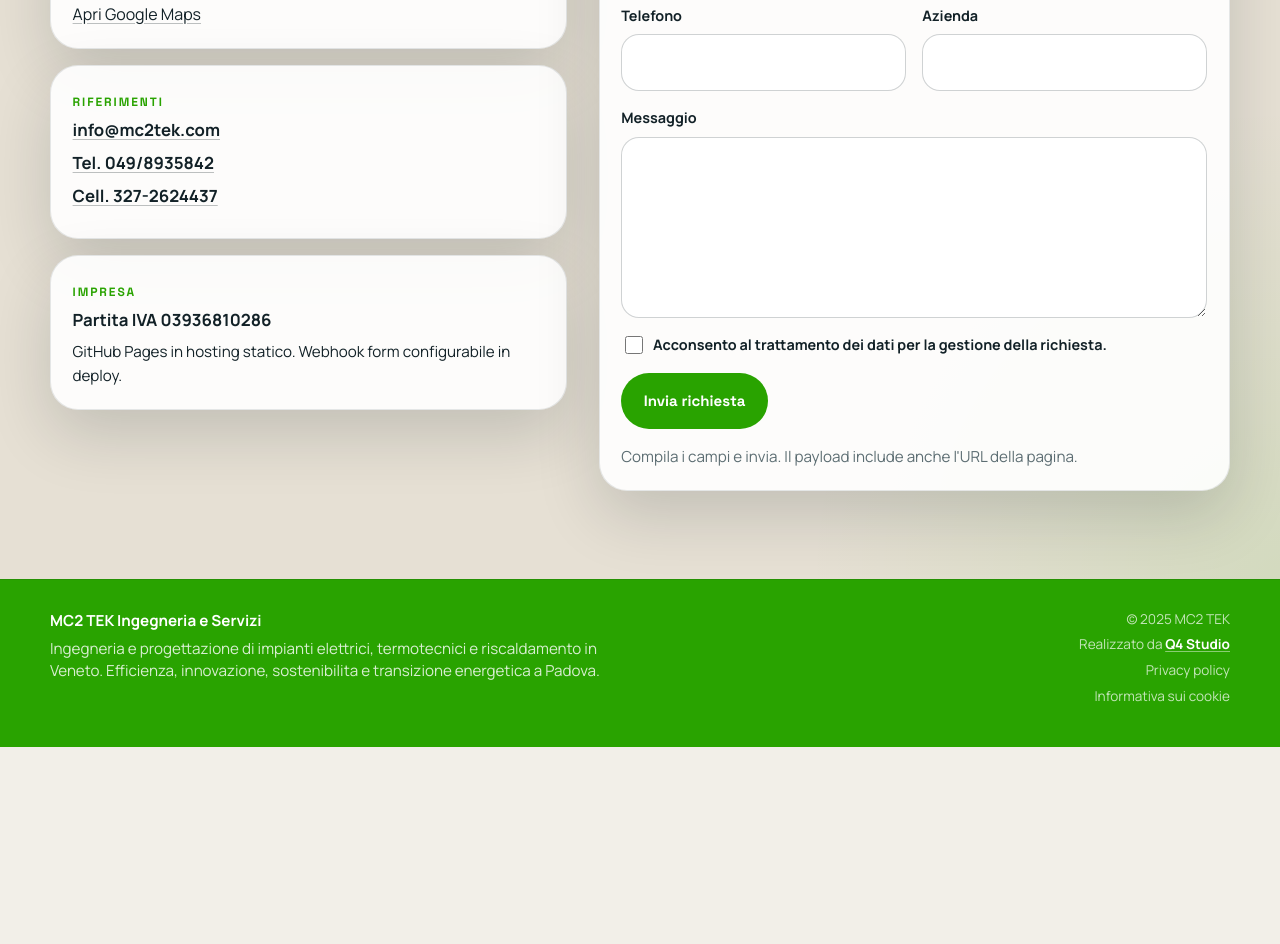
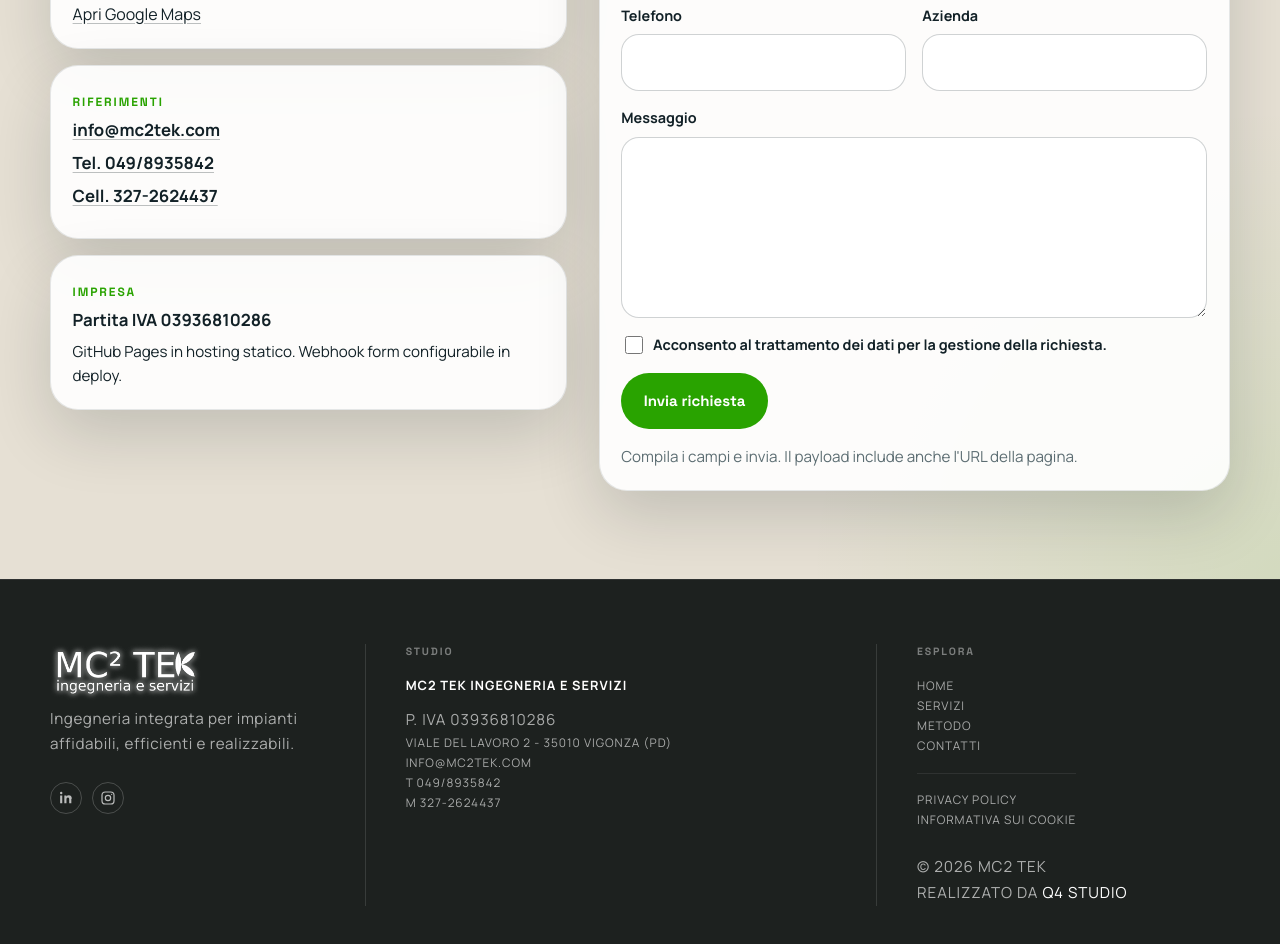
Before and after one commit to Q4-Studio/mc2tek-landing, an Astro site: page / in a window 1280 px wide. Shown: the part 3234-4178 px from the top of the page. Before the commit the page ends 3981 px from the top, so only its background shows below. Built offline with nearby package versions, Linux system fonts and the light colour scheme; Astro itself is replaced by a stand-in of ours; no server answers.

Commit message:
feat: redesign footer and add social links

```diff
--- a/src/data/site.js
+++ b/src/data/site.js
@@ -113,6 +113,16 @@ export function createSiteConfig(webhookUrl = "") {
     },
     footer: {
       notes: ["Privacy policy", "Informativa sui cookie"],
+      socials: [
+        {
+          label: "LinkedIn",
+          href: "https://www.linkedin.com/company/mc2-tek-ingegneria-e-servizi/",
+        },
+        {
+          label: "Instagram",
+          href: "https://www.instagram.com/mc2_tek/",
+        },
+      ],
     },
   };
 }
--- a/src/pages/index.astro
+++ b/src/pages/index.astro
@@ -24,6 +24,7 @@ site.approach.image = withBase(site.approach.image);
 
 const logoSrc = withBase("/source-assets/media/mc2tek-logo.png");
 const seoImage = withBase("/source-assets/video/d36175f4549276e09bf8bac02ef5958f.jpg");
+const currentYear = new Date().getFullYear();
 ---
 
 <BaseLayout title={site.brand.legalName} description={site.brand.description} image={seoImage}>
@@ -149,16 +150,56 @@ const seoImage = withBase("/source-assets/video/d36175f4549276e09bf8bac02ef5958f
 
   <footer class="site-footer">
     <div class="shell footer-inner">
-      <div>
+      <div class="footer-brand">
+        <a class="footer-brand-link" href="#top" aria-label={`Vai all'inizio di ${site.brand.name}`}>
+          <img class="footer-logo" src={logoSrc} alt="MC2 TEK" />
+        </a>
+        <p class="footer-tagline">Ingegneria integrata per impianti affidabili, efficienti e realizzabili.</p>
+        <div class="footer-socials" aria-label="Profili social">
+          {site.footer.socials.map((social) => (
+            <a class="footer-social-link" href={social.href} target="_blank" rel="noreferrer" aria-label={social.label}>
+              {social.label === "LinkedIn" ? (
+                <svg viewBox="0 0 24 24" aria-hidden="true">
+                  <path d="M6.4 8.2H3.2V20h3.2V8.2Zm.2-3.7A1.8 1.8 0 1 0 3 4.5a1.8 1.8 0 0 0 3.6 0ZM20.8 13.2c0-3.6-1.9-5.3-4.5-5.3a4 4 0 0 0-3.6 2v-1.7H9.5V20h3.2v-5.8c0-1.5.3-3 2.2-3 1.9 0 1.9 1.8 1.9 3.1V20H20v-6.8Z" />
+                </svg>
+              ) : (
+                <svg viewBox="0 0 24 24" aria-hidden="true">
+                  <rect x="3" y="3" width="18" height="18" rx="5"></rect>
+                  <circle cx="12" cy="12" r="4"></circle>
+                  <circle class="instagram-dot" cx="17.5" cy="6.5" r="1"></circle>
+                </svg>
+              )}
+            </a>
+          ))}
+        </div>
+      </div>
+
+      <div class="footer-column footer-company">
+        <span class="footer-label">Studio</span>
         <strong>{site.brand.legalName}</strong>
-        <p>{site.brand.description}</p>
+        <p>P. IVA {site.brand.vat}</p>
+        <a href={site.brand.mapsUrl} target="_blank" rel="noreferrer">{site.brand.address}</a>
+        <a href={`mailto:${site.brand.email}`}>{site.brand.email}</a>
+        <a href={`tel:${site.brand.phone.replaceAll("/", "")}`}>T {site.brand.phone}</a>
+        <a href={`tel:${site.brand.mobile.replaceAll("-", "")}`}>M {site.brand.mobile}</a>
       </div>
-      <div class="footer-meta">
-        <span>&copy; 2025 MC2 TEK</span>
-        <span>Realizzato da <a href="https://q4.studio" target="_blank" rel="noreferrer">Q4 Studio</a></span>
-        {site.footer.notes.map((note) => (
-          <span>{note}</span>
-        ))}
+
+      <div class="footer-column footer-links">
+        <span class="footer-label">Esplora</span>
+        <nav class="footer-nav" aria-label="Navigazione nel footer">
+          {site.nav.map((item) => (
+            <a href={item.href}>{item.label}</a>
+          ))}
+        </nav>
+        <div class="footer-legal">
+          {site.footer.notes.map((note) => (
+            <span>{note}</span>
+          ))}
+        </div>
+        <p class="footer-credit">
+          &copy; {currentYear} MC2 TEK<br />
+          Realizzato da <a href="https://q4.studio" target="_blank" rel="noreferrer">Q4 Studio</a>
+        </p>
       </div>
     </div>
   </footer>
--- a/src/styles/global.css
+++ b/src/styles/global.css
@@ -700,56 +700,162 @@ h3 {
 }
 
 .site-footer {
-  padding-block: 1.8rem 2.5rem;
-  background: var(--accent);
-  border-top: 1px solid rgba(8, 18, 24, 0.12);
-  color: rgba(255, 255, 255, 0.8);
-  font-size: 0.85rem;
+  padding-block: 4rem;
+  background: #1d211f;
+  border-top: 1px solid rgba(255, 255, 255, 0.08);
+  color: rgba(255, 255, 255, 0.64);
+  font-size: 0.74rem;
+  letter-spacing: 0.08em;
 }
 
 .footer-inner {
-  display: flex;
-  align-items: flex-start;
-  justify-content: space-between;
-  gap: 2rem;
+  display: grid;
+  grid-template-columns: 0.8fr 1.3fr 0.9fr;
+  align-items: stretch;
+  gap: 0;
 }
 
-.footer-inner > div:first-child {
-  max-width: 36rem;
+.footer-brand,
+.footer-column {
+  min-width: 0;
 }
 
-.footer-inner strong {
-  display: block;
-  margin-bottom: 0.35rem;
-  font-size: 0.95rem;
-  color: #fff;
+.footer-brand {
+  padding-right: 2.5rem;
 }
 
-.footer-inner p {
-  color: rgba(255, 255, 255, 0.82);
-  line-height: 1.45;
+.footer-brand-link {
+  display: inline-flex;
 }
 
-.footer-meta {
+.footer-logo {
+  display: block;
+  width: 9.5rem;
+  height: auto;
+  filter: brightness(0) invert(1);
+}
+
+.footer-tagline {
+  max-width: 17rem;
+  margin-top: 1.2rem;
+  color: rgba(255, 255, 255, 0.48);
+  line-height: 1.65;
+  letter-spacing: 0.04em;
+}
+
+.footer-socials {
+  display: flex;
+  gap: 0.65rem;
+  margin-top: 1.6rem;
+}
+
+.footer-social-link {
+  display: grid;
+  width: 2rem;
+  height: 2rem;
+  place-items: center;
+  border: 1px solid rgba(255, 255, 255, 0.2);
+  border-radius: 50%;
+  color: rgba(255, 255, 255, 0.7);
+  transition: border-color 180ms ease, background 180ms ease, color 180ms ease, transform 180ms ease;
+}
+
+.footer-social-link:hover,
+.footer-social-link:focus-visible {
+  border-color: var(--accent);
+  background: var(--accent);
+  color: #fff;
+  transform: translateY(-2px);
+}
+
+.footer-social-link svg {
+  width: 1rem;
+  height: 1rem;
+  fill: currentColor;
+}
+
+.footer-social-link rect,
+.footer-social-link circle {
+  fill: none;
+  stroke: currentColor;
+  stroke-width: 1.8;
+}
+
+.footer-social-link .instagram-dot {
+  fill: currentColor;
+  stroke: none;
+}
+
+.footer-column {
   display: flex;
   flex-direction: column;
-  align-items: flex-end;
-  gap: 0.3rem;
-  color: rgba(255, 255, 255, 0.72);
-  text-align: right;
-  white-space: nowrap;
+  align-items: flex-start;
+  padding-left: 2.5rem;
+  border-left: 1px solid rgba(255, 255, 255, 0.12);
 }
 
-.footer-meta a {
-  color: #fff;
+.footer-label {
+  margin-bottom: 1rem;
+  color: rgba(255, 255, 255, 0.42);
+  font-family: "Space Grotesk", sans-serif;
+  font-size: 0.66rem;
   font-weight: 700;
-  text-decoration: underline;
-  text-decoration-color: rgba(255, 255, 255, 0.45);
-  text-underline-offset: 0.18em;
+  letter-spacing: 0.18em;
+  text-transform: uppercase;
 }
 
-.footer-meta a:hover {
-  text-decoration-color: currentColor;
+.footer-company strong {
+  display: block;
+  margin-bottom: 0.7rem;
+  color: #fff;
+  font-size: 0.8rem;
+  letter-spacing: 0.08em;
+  text-transform: uppercase;
+}
+
+.footer-company p,
+.footer-company a,
+.footer-nav a,
+.footer-legal span,
+.footer-credit {
+  color: rgba(255, 255, 255, 0.62);
+  line-height: 1.7;
+  text-transform: uppercase;
+}
+
+.footer-company a,
+.footer-nav a,
+.footer-credit a {
+  transition: color 180ms ease;
+}
+
+.footer-company a:hover,
+.footer-nav a:hover,
+.footer-credit a:hover {
+  color: var(--accent);
+}
+
+.footer-nav,
+.footer-legal {
+  display: flex;
+  flex-direction: column;
+  align-items: flex-start;
+}
+
+.footer-legal {
+  margin-top: 1rem;
+  padding-top: 1rem;
+  border-top: 1px solid rgba(255, 255, 255, 0.08);
+}
+
+.footer-credit {
+  margin-top: auto;
+  padding-top: 1.5rem;
+  color: rgba(255, 255, 255, 0.38);
+}
+
+.footer-credit a {
+  color: #fff;
 }
 
 @keyframes drift {
@@ -830,12 +936,22 @@ h3 {
   }
 
   .footer-inner {
-    flex-direction: column;
+    grid-template-columns: 1fr;
+    gap: 0;
   }
 
-  .footer-meta {
-    align-items: flex-start;
-    text-align: left;
+  .footer-brand {
+    padding: 0 0 2rem;
+  }
+
+  .footer-column {
+    padding: 2rem 0;
+    border-top: 1px solid rgba(255, 255, 255, 0.12);
+    border-left: 0;
+  }
+
+  .footer-credit {
+    margin-top: 1rem;
   }
 }
 
```
Also changed, not shown: tests/footer-redesign.test.mjs (added, +30 -0 lines).
